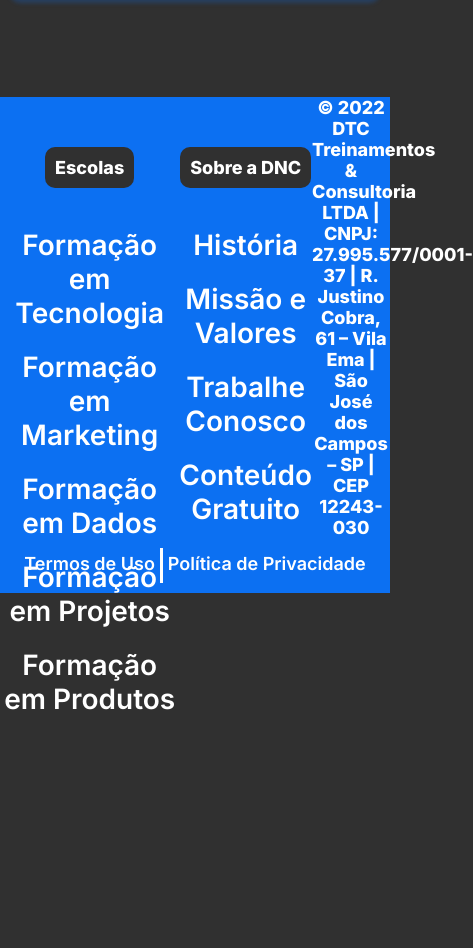
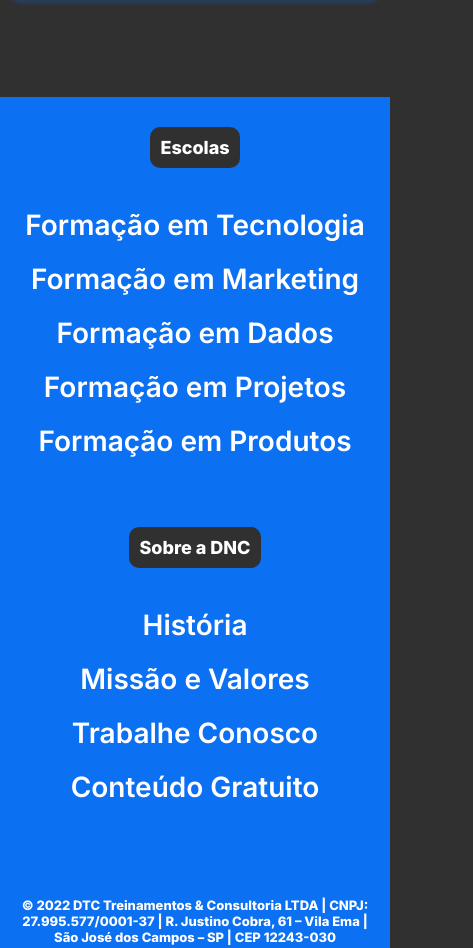
Before and after one commit to RaphaelSSilva69/bootcamp-dnc, a plain HTML site: page index.html in a window 390 px wide. Shown: the part 1729-2677 px from the top of the page, 473 px wide, since content can reach past the window. Before the commit the page ends 2465 px from the top, so only its background shows below. Drawn offline with Linux system fonts and the light colour scheme.

Commit message:
Adicionando Media Query no Footer

```diff
--- a/style.css
+++ b/style.css
@@ -295,5 +295,14 @@
     .checkbox-itens label{
         font-size: 15px;
     }
+    /*FOOTER*/
 
+    footer .linha1{
+        flex-direction: column;
+    }
+    footer .endereço{
+        width: 95%;
+        margin-bottom: 20px;
+        font-size: 13px;
+    }
 }
```
